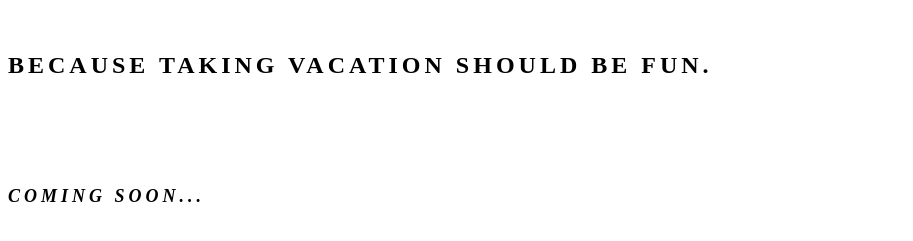
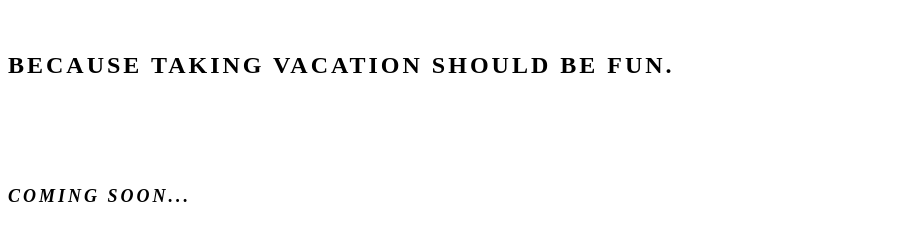
Before and after one commit to HubSpot/ooo-generator, a Gatsby site: page / in a window 1280 px wide. Shown: the part 265-506 px from the top of the page, without its empty margins (0-913 px from the left). Built offline with nearby package versions, Linux system fonts and the light colour scheme; Gatsby itself is replaced by a stand-in of ours.

Commit message:
Fonts: Replace Kollektif with Comfortaa

```diff
--- a/src/pages/index.js
+++ b/src/pages/index.js
@@ -11,10 +11,10 @@ const Header = styled.h1`
 `;
 
 const Tagline = styled.h3`
-  font-family: Kollektif;
+  font-family: Comfortaa;
   font-size: 24px;
   line-height: 1.5;
-  letter-spacing: 4px;
+  letter-spacing: 3px;
   text-transform: uppercase;
 `;
 
--- a/src/styles/index.css
+++ b/src/styles/index.css
@@ -1,4 +1,5 @@
 @import './normalize.css';
+@import url('https://fonts.googleapis.com/css?family=Comfortaa');
 
 @font-face {
   font-family: 'peace_sansregular';
@@ -6,10 +7,3 @@
   font-weight: normal;
   font-style: normal;
 }
-
-@font-face {
-  font-family: 'Kollektif';
-  src: url('./fonts/kollektif.ttf') format('truetype');
-  font-weight: normal;
-  font-style: normal;
-}
```
Also changed, not shown: README.md, src/styles/fonts/kollektif.ttf (deleted).
